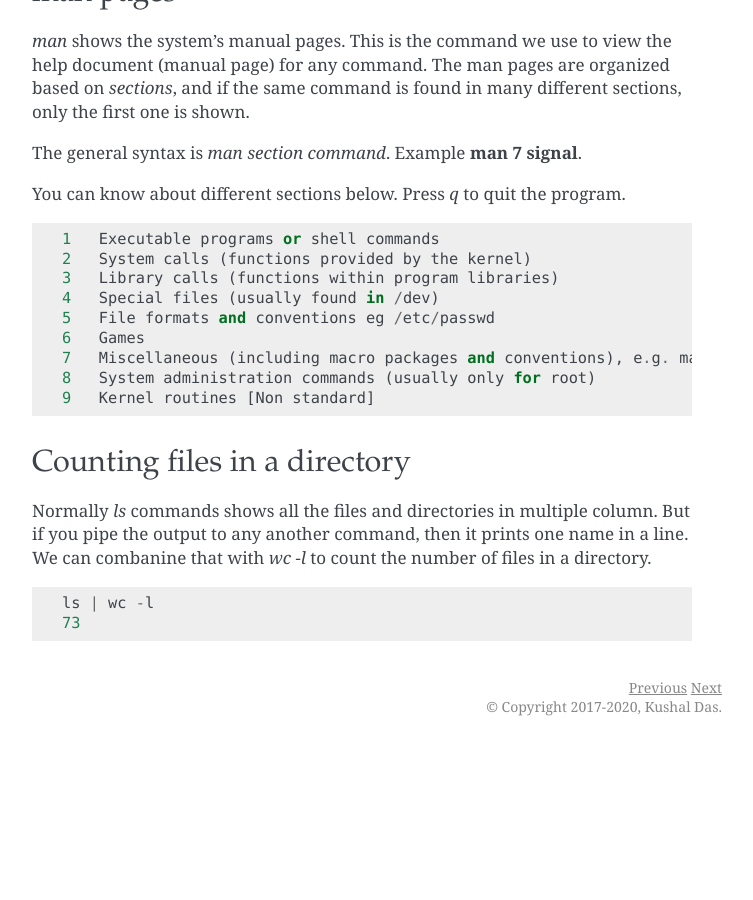
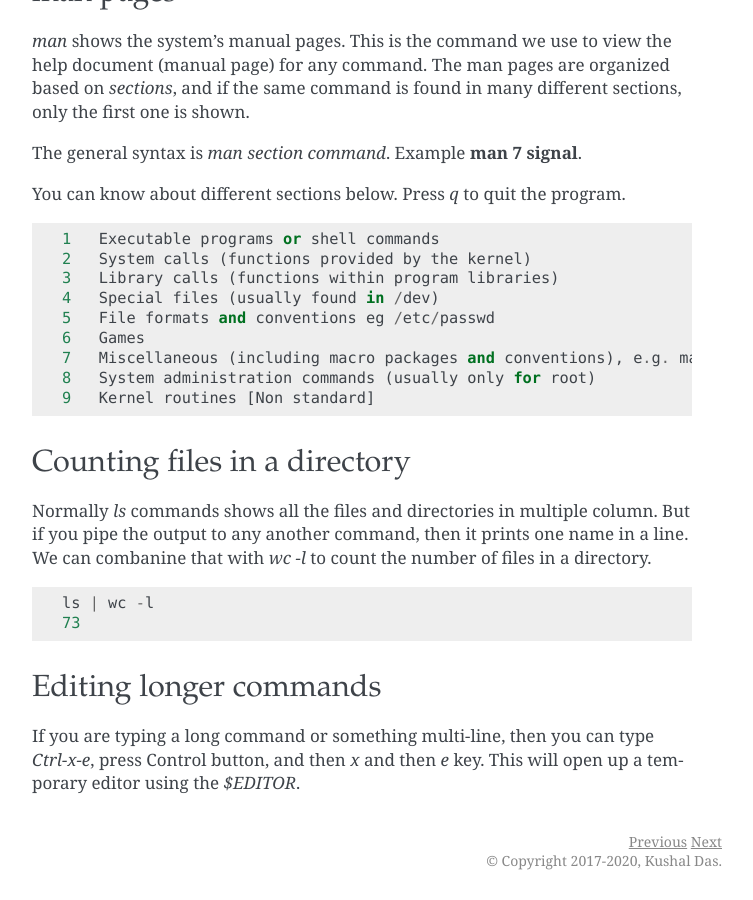
Before and after one commit to kushaldas/lym, a Sphinx documentation site: the page built from docs/startingcommands.rst, in a window 1280 px wide and 900 px high, scrolled down 8352 px. Shown: the whole window, without its empty margins (388-1141 px from the left). Built offline with Sphinx 7.4.7, drawn with Linux system fonts in a browser that asks for light colours; a script that is not in the unit is left out; before the commit the page ends 9098 px from its top, so only the background shows below that; some of the changed text lies outside the part shown.

Commit message:
Adds ctrl-x-e command

```diff
--- a/docs/startingcommands.rst
+++ b/docs/startingcommands.rst
@@ -451,3 +451,10 @@ directory.
 
         ls | wc -l
         73
+
+Editing longer commands
+------------------------
+
+If you are typing a long command or something multi-line, then you can type
+`Ctrl-x-e`, press Control button, and then `x` and then `e` key. This will open
+up a temporary editor using the `$EDITOR`.
```
